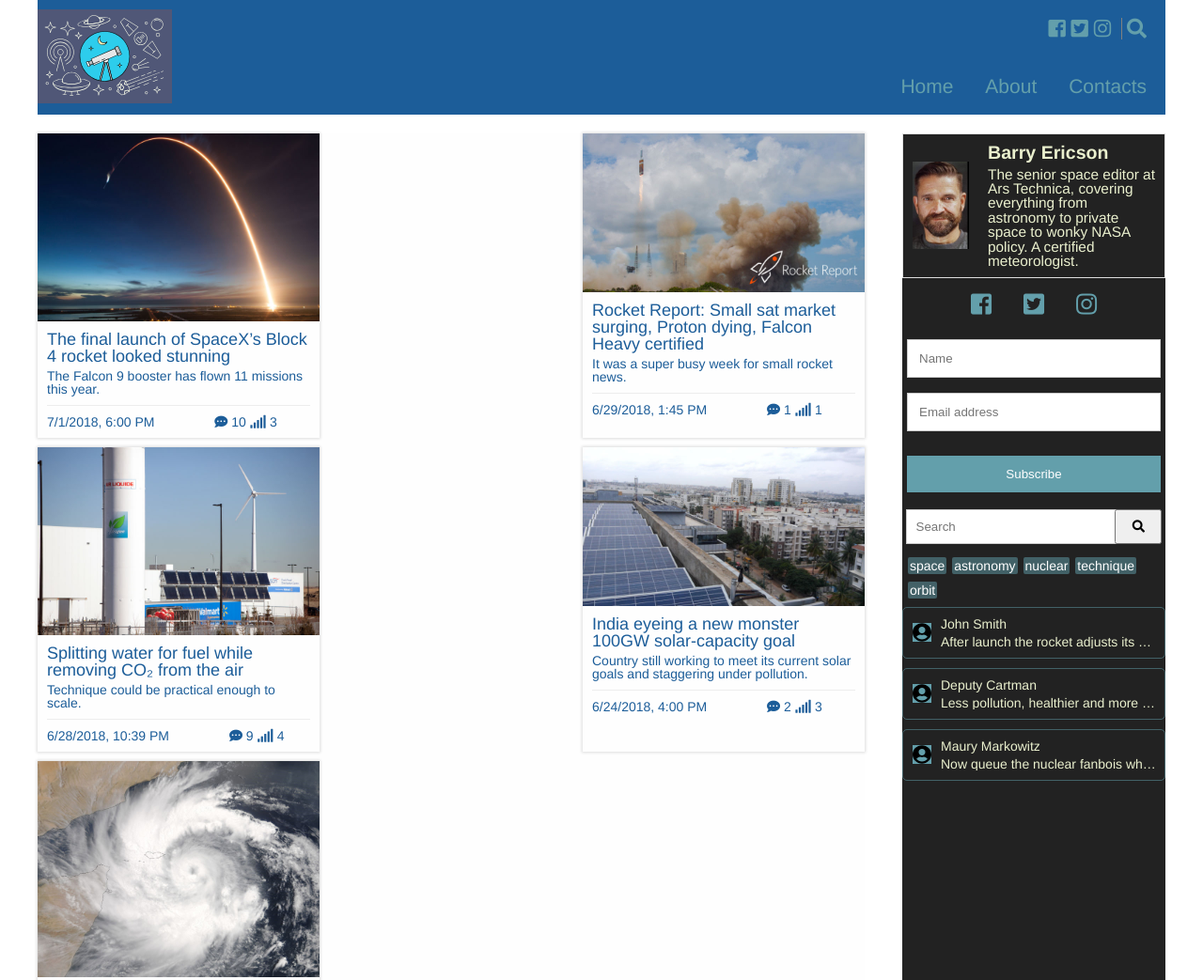
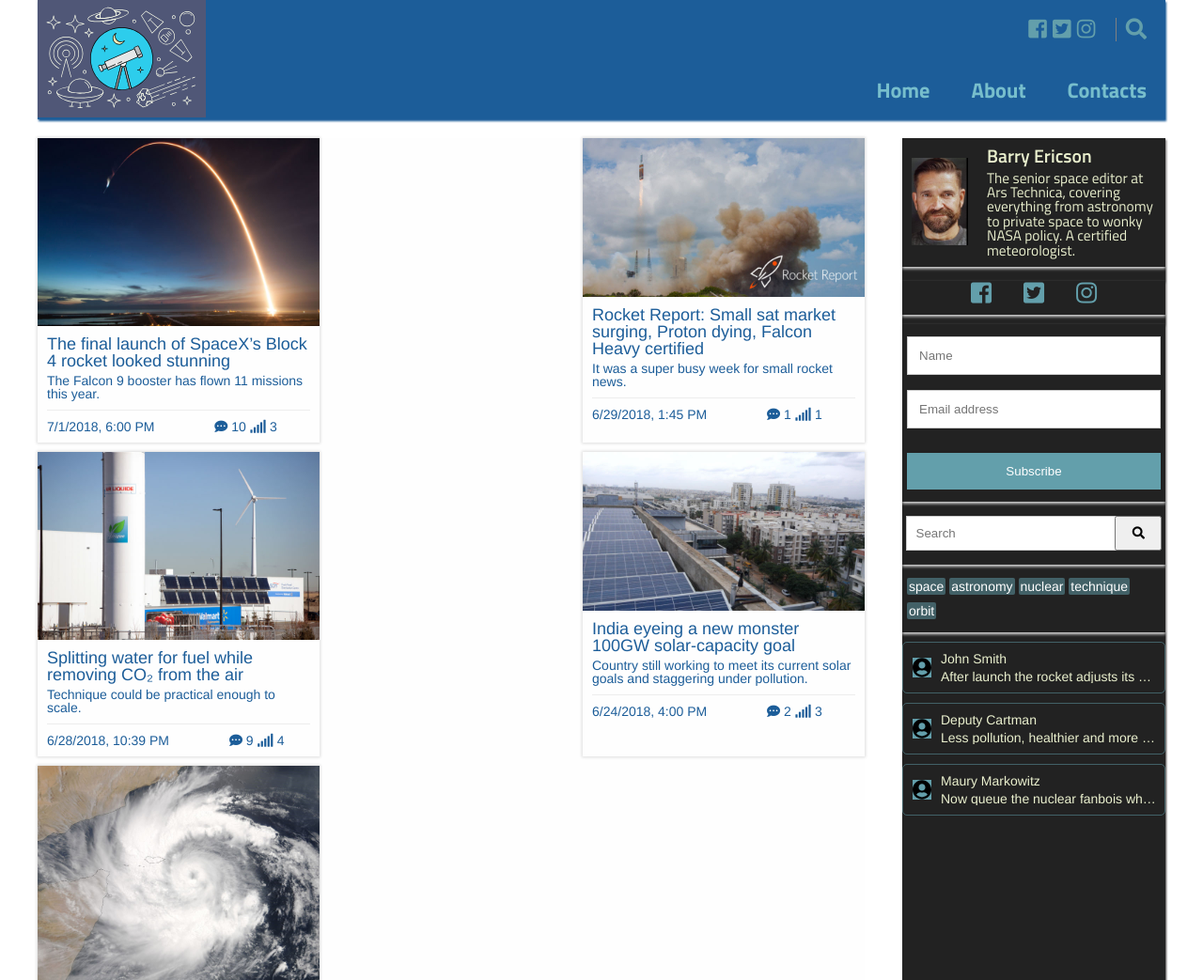
Before and after one commit to TMatrix/blogpage, a plain HTML site: page index.html in a window 1280 px wide. Shown: the top 1043 px of the page at 94% size. Drawn offline with Linux system fonts and the light colour scheme.

Commit message:
Minor visual enhancements

```diff
--- a/index.html
+++ b/index.html
@@ -8,6 +8,7 @@
   <link rel="stylesheet" href="./styles/reset.css">
   <link rel="stylesheet" href="./styles/main.css">
   <link rel="stylesheet" href="https://use.fontawesome.com/releases/v5.1.0/css/all.css" integrity="sha384-lKuwvrZot6UHsBSfcMvOkWwlCMgc0TaWr+30HWe3a4ltaBwTZhyTEggF5tJv8tbt" crossorigin="anonymous">
+  <link href="https://fonts.googleapis.com/css?family=Titillium+Web:400,600,700,700i" rel="stylesheet">
 </head>
 <body>
   <header>
@@ -203,7 +204,7 @@
   </div>
   <div class="footer">
     <div class="info">
-      <p class="email">barry.er@gmail.com</p>
+      <a href="mailto:barry.er@gmail.com">barry.er@gmail.com</a>
     </div>
     <div class="copyrights">
         &copy; Copyright. 2018
--- a/styles/main.css
+++ b/styles/main.css
@@ -6,9 +6,10 @@ body {
   font-family: Helvetica, sans-serif;
   font-weight: normal;
   font-size: 14px;
-  color: #515151;
+  /* color: #515151; */
   max-width: 1200px;
   margin: 0 auto;
+  background-color: rgb(rgb(247, 247, 247), green, blue);
 }
 
 header{
@@ -18,6 +19,7 @@ header{
   grid-area: header;
   margin-bottom: 20px;
   background-color: #1C5D99;
+  box-shadow: 1px 2px 2px #1C5D99;
 }
 
 .logo {
@@ -27,7 +29,7 @@ header{
 }
 
 .logo img {
-  height: 100px;
+  height: 125px;
 }
 
 a {
@@ -39,7 +41,7 @@ a {
   grid-row: 1/2;
   justify-self: end;
   margin: 20px;
-  font-size: 1.5em;
+  font-size: 1.6em;
 }
 
 .info a {
@@ -51,8 +53,8 @@ a {
 }
 
 .info .search {
-  margin-left: 5px;
-  padding-left: 5px;
+  margin-left: 15px;
+  padding-left: 10px;
   border-left: 1px solid grey;
 }
 
@@ -72,11 +74,13 @@ a {
 }
 .menu ul li {
   display: inline-block;
-  margin-left: 30px;
+  padding-left:40px;
 }
 .menu ul li a{
-  color: #639FAB;
-  font-size:1.5em;
+  color: rgb(119, 190, 204);
+  font-size:1.6em;
+  font-family: "Titillium Web", sans-serif;
+  font-weight: 700;
 }
 
 #menu li a:hover{
@@ -102,11 +106,17 @@ a {
 .post {
   max-width: 300px;
   box-shadow: 0 0 3px 1px #dddddd;
+  overflow: hidden;
 }
 
 .post-img {
   display: block;
   width: 100%;
+  transition: all 1s ease;
+}
+
+.post:hover .post-img {
+  transform: scale(1.2);
 }
 
 .post-info {
@@ -147,15 +157,16 @@ a {
 .aside{
   grid-area: aside;
   margin-left: 20px;
+  box-shadow: 1px 2px 2px #312c2cec;
 }
 
 .author {
   display: flex;
   align-items: center;
-  border: solid 1px #dedede;
   padding: 10px;
   flex: 1 30%;
   min-width: 250px;
+  box-shadow: 0 2px 3px #dedede;
 }
 
 .author-photo{
@@ -168,11 +179,13 @@ a {
 }
 
 .author-name{
+  font-family: "Titillium Web", sans-serif;
   font-size: 1.4em;
-  font-weight: bold;
+  font-weight: 600;
   margin-bottom: 5px;
 }
 .author-about{
+  font-family: "Titillium Web", sans-serif;
   font-size: 1.1em;
 }
 
@@ -184,6 +197,8 @@ a {
 .aside .social{
   text-align: center;
   margin: 15px 0 10px 0;
+  padding-bottom: 10px;
+  box-shadow: 0 2px 3px #dedede;
 }
 
  .aside .social a{
@@ -192,8 +207,13 @@ a {
   color: #639FAB;
 }
 
+.aside .social a:hover{
+ color: white;
+}
+
 .subscribe {
   background-color: #222222;
+  box-shadow: 0 2px 3px #dedede;
 }
 .subscribe .subscribe-fields,
 .subscribe .subscribe-button{
@@ -224,6 +244,8 @@ a {
 }
 .search form{
   text-align: center;
+  padding: 10px 0;
+  box-shadow: 0 2px 3px #dedede;
 }
 .search input[type="search"]{
   width: 80%;
@@ -239,21 +261,31 @@ a {
   margin-left: -5px;
 }
 
+.tags{
+  box-shadow: 0 2px 3px #dedede;
+}
+
 .tags .cloud {
-  margin: 5px 5px;
+  padding: 10px 5px;
 }
 .tags .cloud li {
   font-size: 1em;
   color: white;
   list-style: none;
   display: inline-block;
-  margin: 4px 1px;
+  margin: 4px 0;
   padding: 2px;
   border-radius: 2px;
   background-color: rgba(99, 159, 171,0.5);
 }
 
+.tags .cloud li:hover {
+  color: rgb(99, 159, 171);
+  background-color: darkslategray;
+}
+
 .last-comments {
+  padding-top: 10px;
   display: flex;
   flex-wrap: wrap;
   display: grid;
@@ -301,6 +333,13 @@ a {
 .footer .copyrights{
   margin: 0 20px;
   font-size: 1.2em;
+}
+
+.footer .info a{
+  color: white;
+}
+.footer .info a:hover{
+  text-decoration: underline;
 }
 
 @media (max-width: 780px){
```
